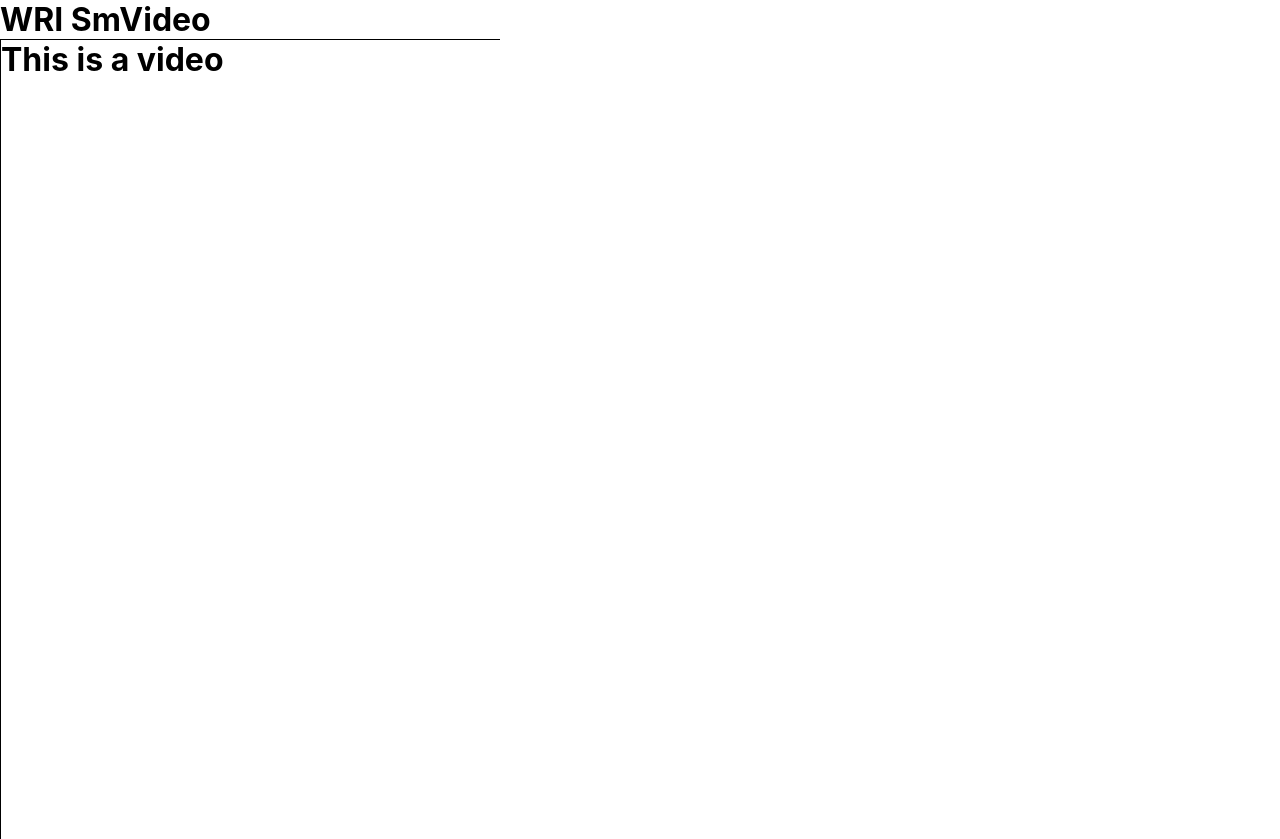
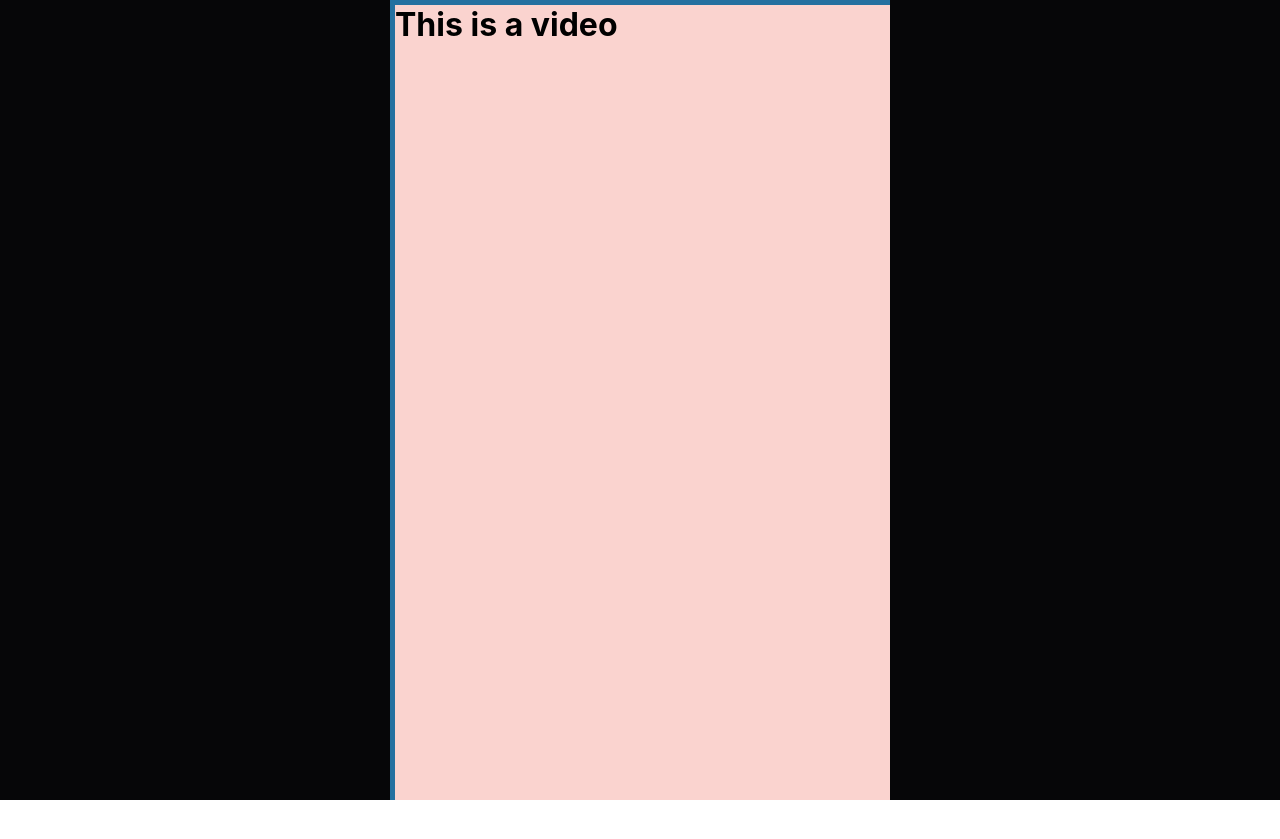
Before and after one commit to webroyit/t1t1c9-WRISmVideo, a React (Create React App) app: page / in a window 1280 px wide. After the commit the page ends 800 px from the top, so only its background shows below. Built offline with nearby package versions, Linux system fonts and the light colour scheme.

Commit message:
Add more styles on the video component

```diff
--- a/src/App.css
+++ b/src/App.css
@@ -1,6 +1,15 @@
 html {
     /* Give scroll lock on vertical */
     scroll-snap-type: y mandatory;
+}
+
+.app {
+    height: 100vh;
+    background-color: #060608;
+
+    /* Center the elements horizontal and vertical */
+    display: grid;
+    place-items: center;
 }
 
 .app__videos {
--- a/src/App.js
+++ b/src/App.js
@@ -6,8 +6,6 @@ import Video from './components/Video';
 function App() {
   return (
     <div className="app">
-      <h1>WRI SmVideo</h1>
-
       <div className="app__videos">
         <Video />
         <Video />
--- a/src/components/Video.css
+++ b/src/components/Video.css
@@ -1,6 +1,7 @@
 .video {
     position: relative;
-    border: 1px solid black;
+    border: 5px solid #2470a0;
+    background-color: #fad3cf;
     width: 100%;
     height: 100%;
     scroll-snap-align: start;
```
Also changed, not shown: 1 other file (tests, documents, lock files or other folders).
